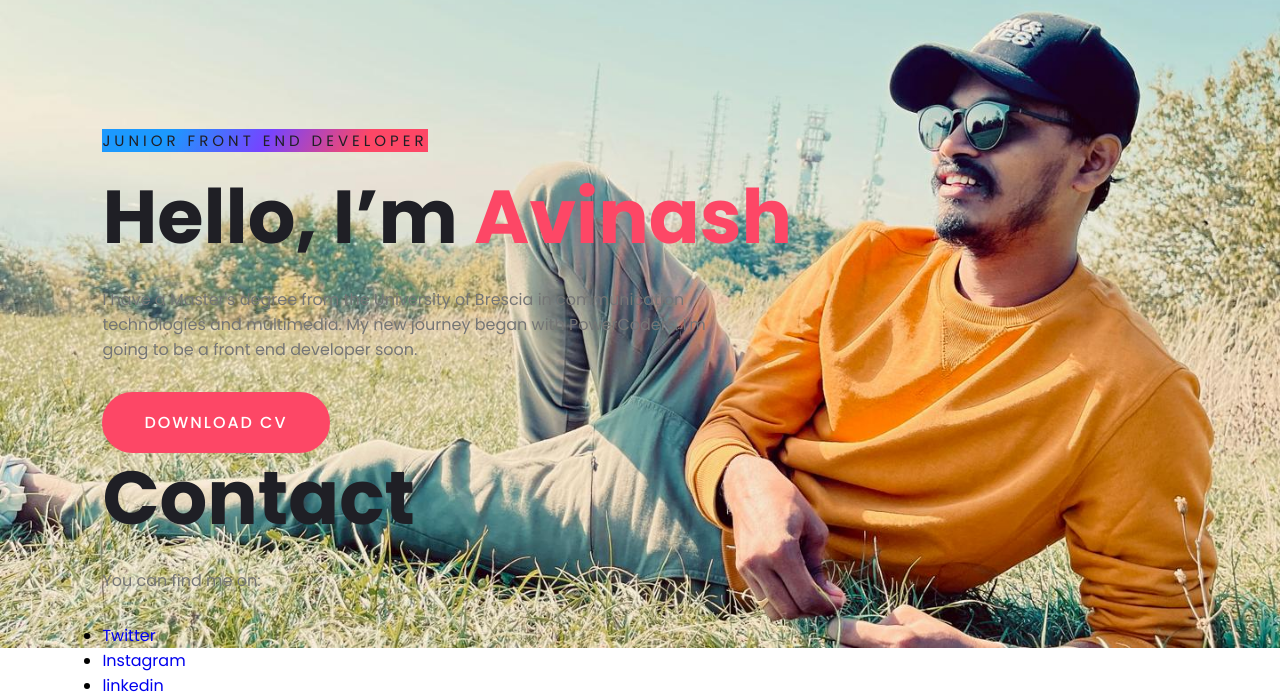
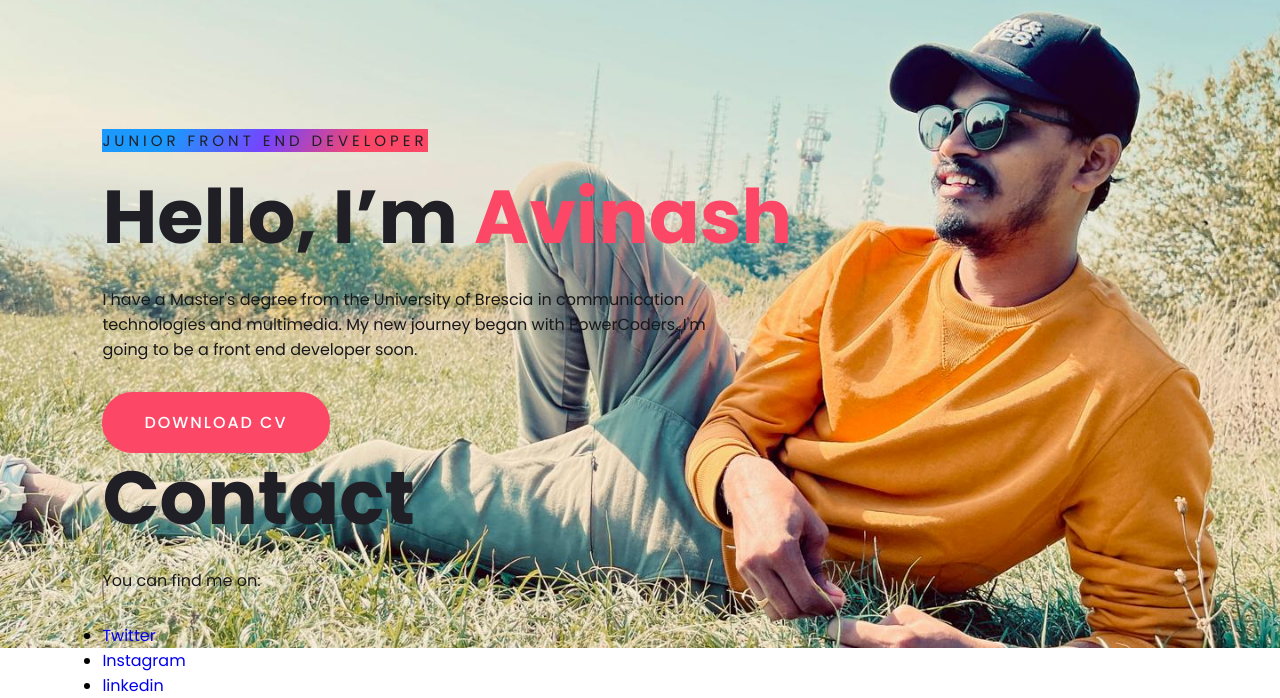
Before and after one commit to avinash49479/profile, a plain HTML site: page index.html in a window 1280 px wide. Shown: the part 152-850 px from the top of the page. Drawn offline with Linux system fonts and the light colour scheme.

Commit message:
color added

```diff
--- a/style.css
+++ b/style.css
@@ -102,7 +102,7 @@ nav ul li a:hover:after {
 
 .content p {
   width: 55%;
-  color: #757575;
+  color: #18181a;
   margin-top: 25px;
   margin-bottom: 30px;
 }
```
